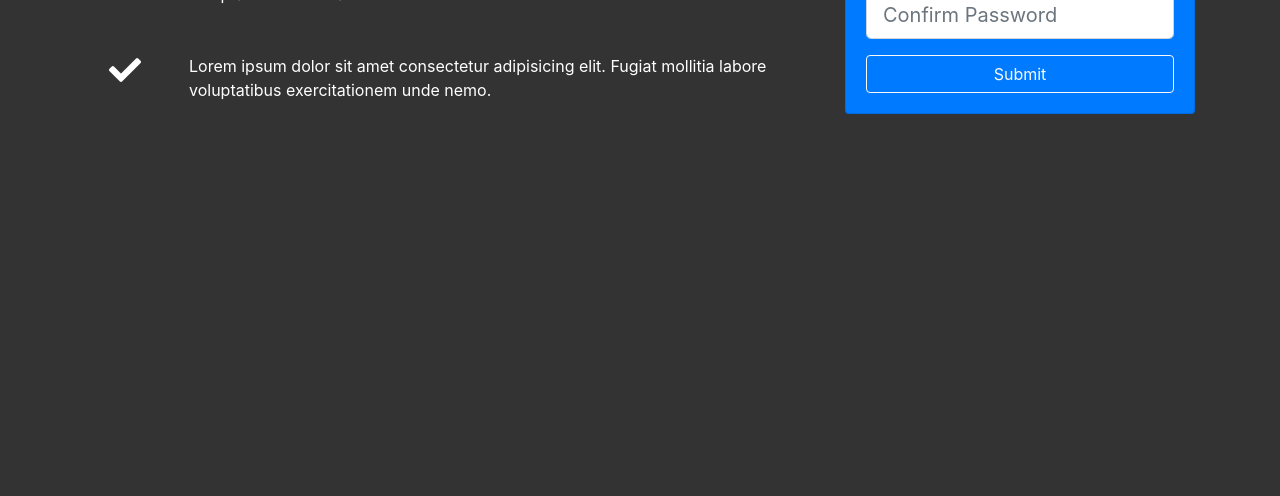
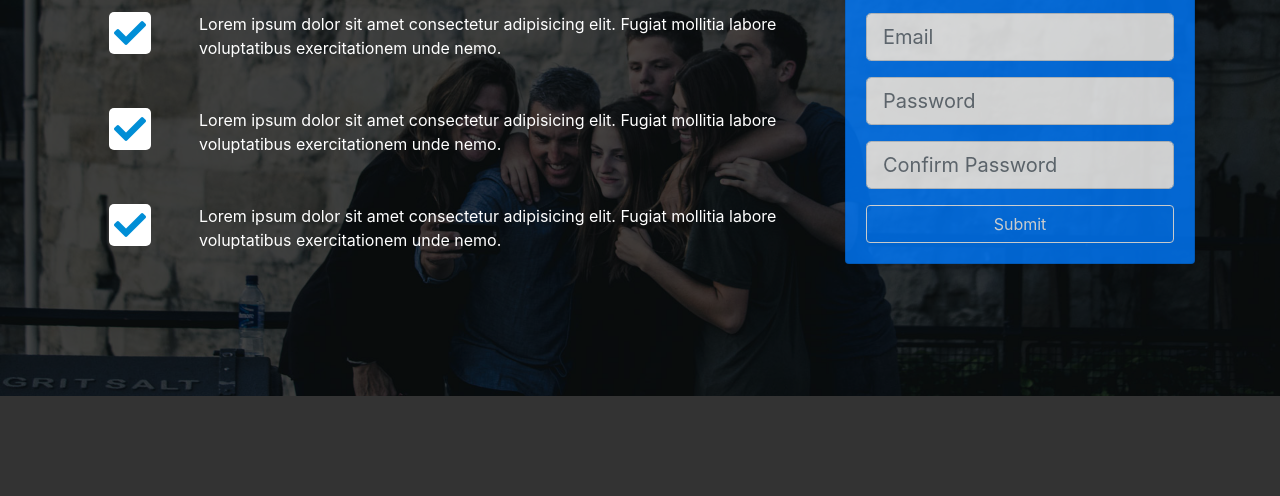
Before and after one commit to rmhennessey/bootstrap-social, a plain HTML site: page index.html in a window 1280 px wide. Shown: the part 304-800 px from the top of the page. Drawn offline with nearby package versions, Linux system fonts and the light colour scheme.

Commit message:
home section complete

```diff
--- a/css/style.css
+++ b/css/style.css
@@ -1,9 +1,41 @@
 body {
-  background: #333;
-  color: white;
+	background: #333;
+	color: white;
 }
 
 .navbar {
-  border-bottom: #008ed6 3px solid;
-  opacity: 0.8;
+	border-bottom: #008ed6 3px solid;
+	opacity: 0.8;
 }
+
+#home-section {
+	background: url(../img/home.jpg);
+	background-repeat: no-repeat;
+	background-size: cover;
+	background-attachment: fixed;
+	min-height: 700px;
+}
+
+#home-section .dark-overlay {
+	position: absolute;
+	top: 0;
+	left: 0;
+	width: 100%;
+	min-height: 700px;
+	background: rgba(0, 0, 0, 0.7);
+}
+
+#home-section .home-inner {
+	padding-top: 150px;
+}
+
+#home-section .card-form {
+	opacity: 0.8;
+}
+
+#home-section .fas {
+	color: #008ed6;
+	background: white;
+	padding: 5px;
+	border-radius: 5px;
+}
--- a/index.html
+++ b/index.html
@@ -27,7 +27,7 @@
 			<div class="container">
 				<a href="index.html" class="navbar-brand">BootstrapSocial</a>
 				<button class="navbar-toggler" data-toggle="collapse" data-target="#navbarCollapse">
-					<span class="navbar-toggle-icon"></span>
+					<span class="navbar-toggler-icon"></span>
 				</button>
 				<div class="collapse navbar-collapse" id="navbarCollapse">
 					<ul class="navbar-nav ml-auto">
```
Also changed, not shown: img/create-section1.jpg (added), img/explore-section1.jpg (added), img/home.jpg (added), img/share-section1.jpg (added).
